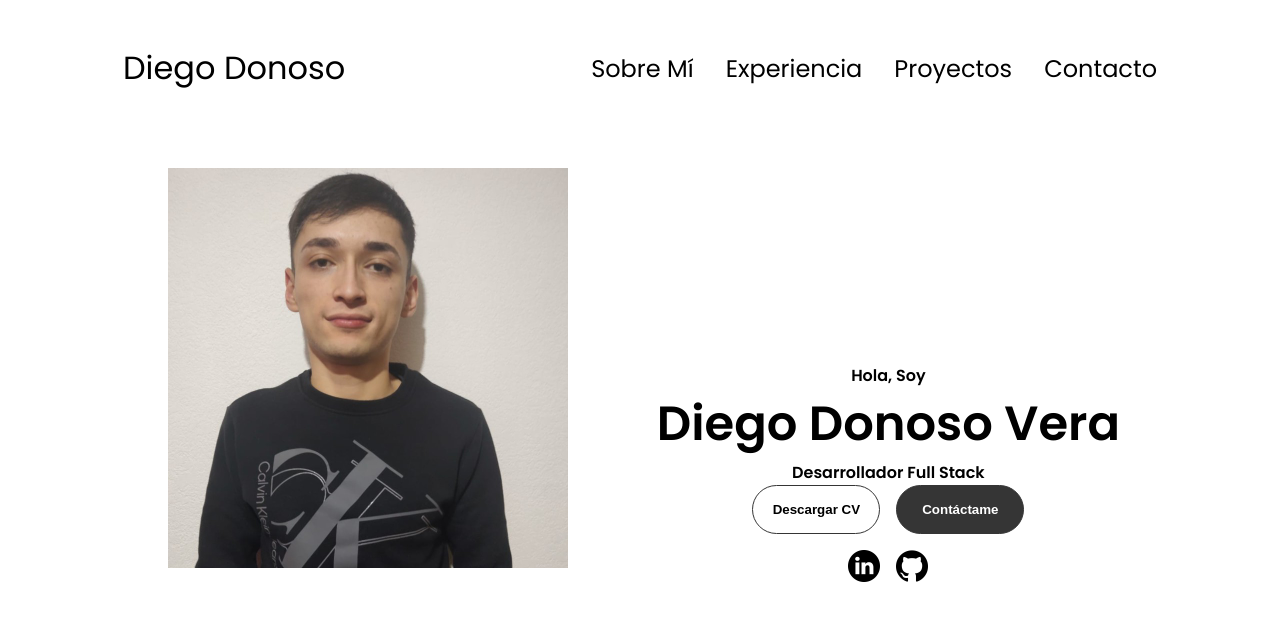
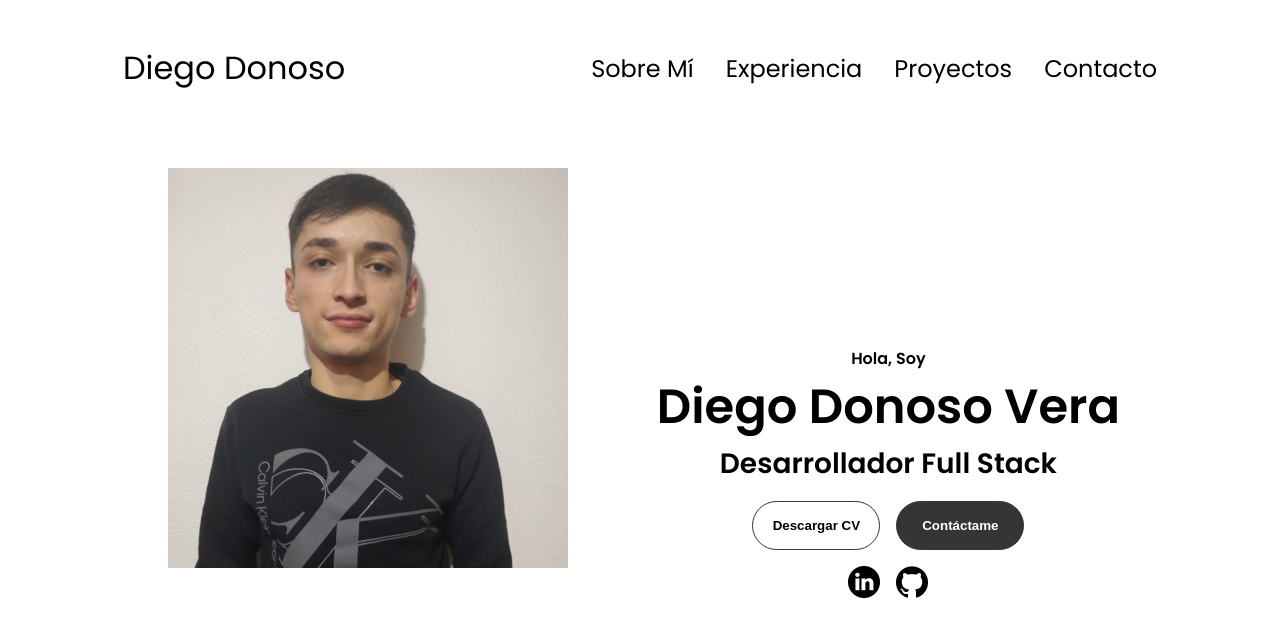
Before and after one commit to devdiegodv/portafolio-diego, a plain HTML site: page index.html in a window 1280 px wide. Drawn offline with Linux system fonts and the light colour scheme.

Commit message:
estilos sección "sobre mí"

```diff
--- a/index.html
+++ b/index.html
@@ -61,7 +61,7 @@
         <div class="seccion__texto">
             <p class="seccion__texto__parte1">Hola, Soy</p>
             <h1 class="titulo">Diego Donoso Vera</h1>
-            <p class="seccion_texto_parte2">Desarrollador Full Stack</p>
+            <p class="seccion__texto__parte2">Desarrollador Full Stack</p>
             <div class="boton-contenedor">
                 <button class="boton boton-color-2" onclick="window.open('./assets/files/CV_DIEGO_DONOSO.PDF')">Descargar CV</button>
                 <button class="boton boton-color-1" onclick="location.href='./#contacto'">Contáctame</button>
```
